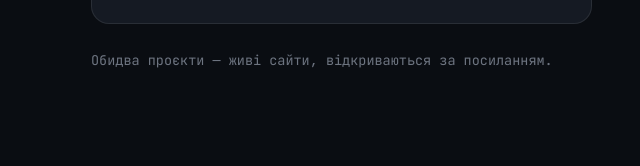
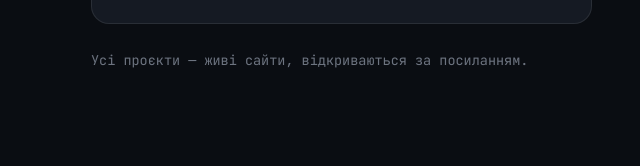
Before and after one commit to Adamde4/wavelab.org.ua, a plain HTML site: page index.html in a window 1280 px wide. Shown: the part 4214-4380 px from the top of the page, 37-677 px from the left. Drawn offline with Linux system fonts and the light colour scheme; a web font is replaced by a local one.

Commit message:
Add Kus store project, fix portfolio note text

```diff
--- a/index.html
+++ b/index.html
@@ -214,7 +214,7 @@
         <p data-reveal>Останні реалізовані проєкти — можна відкрити й подивитись наживо.</p>
       </div>
       <div class="portfolio-grid" data-portfolio data-reveal-group></div>
-      <p class="portfolio-note">Обидва проєкти — живі сайти, відкриваються за посиланням.</p>
+      <p class="portfolio-note">Усі проєкти — живі сайти, відкриваються за посиланням.</p>
     </div>
   </section>
 
```
